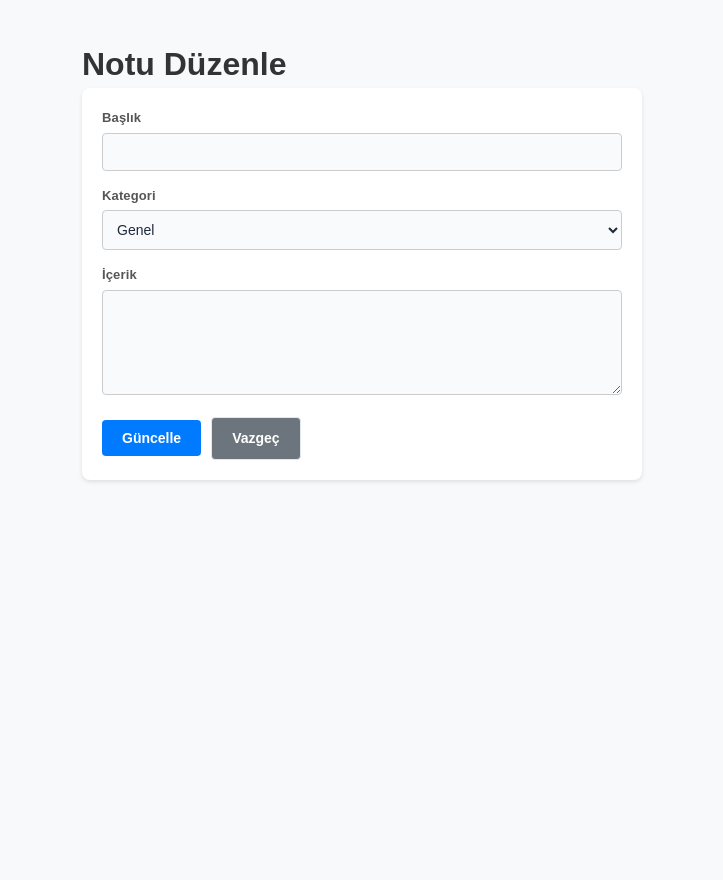
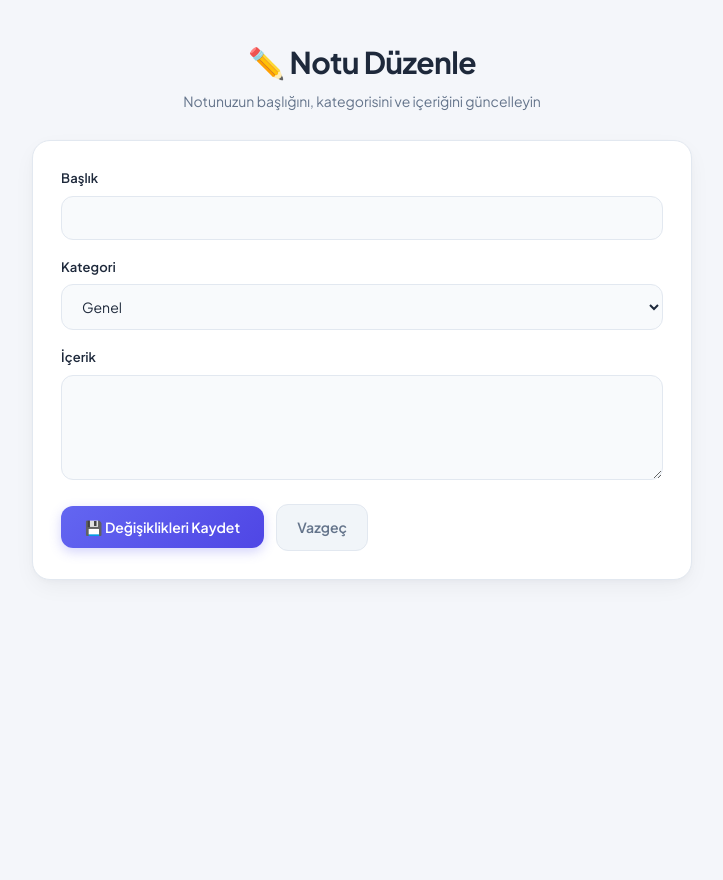
Before and after one commit to yunusemrekr/NotUygulamasi, a Flask app: template templates/duzenle.html in a window 1280 px wide. Shown: the whole page, without its empty margins (278-1001 px from the left). After the commit the page ends 581 px from the top, so only its background shows below. Run offline with Flask 3, Linux system fonts and the light colour scheme; the template is opened without the code that fills it, so the values that code supplies are empty.

Commit message:
Gereksiz kod fazlalığı kaldırıldı

```diff
--- a/app.py
+++ b/app.py
@@ -12,20 +12,14 @@ def get_db_connection():
 def init_db():
     conn = get_db_connection()
     conn.execute('''
-            CREATE TABLE IF NOT EXISTS Notlar (
-                id INTEGER PRIMARY KEY AUTOINCREMENT,
-                baslik TEXT NOT NULL,
-                icerik TEXT NOT NULL,
-                tarih TIMESTAMP DEFAULT CURRENT_TIMESTAMP,
-                kategori TEXT DEFAULT 'Genel'
-            )
-        ''')
-    # Var olan veritabanında 'kategori' sütunu yoksa ekle (Migration)
-    cursor = conn.cursor()
-    cursor.execute("PRAGMA table_info(Notlar)")
-    sutunlar = [kolon[1] for kolon in cursor.fetchall()]
-    if 'kategori' not in sutunlar:
-        conn.execute("ALTER TABLE Notlar ADD COLUMN kategori TEXT DEFAULT 'Genel'")
+        CREATE TABLE IF NOT EXISTS Notlar (
+            id INTEGER PRIMARY KEY AUTOINCREMENT,
+            baslik TEXT NOT NULL,
+            icerik TEXT NOT NULL,
+            tarih TIMESTAMP DEFAULT CURRENT_TIMESTAMP,
+            kategori TEXT DEFAULT 'Genel'
+        )
+    ''')
     conn.commit()
     conn.close()
 
--- a/templates/duzenle.html
+++ b/templates/duzenle.html
@@ -5,81 +5,17 @@
     <meta name="viewport" content="width=device-width, initial-scale=1.0">
     <title>Notu Düzenle - Not Uygulaması</title>
     <link rel="stylesheet" href="{{ url_for('static', filename='style.css') }}">
-    <style>
-        body {
-            font-family: Arial, sans-serif;
-            max-width: 600px;
-            margin: 40px auto;
-            padding: 0 20px;
-            background-color: #f7f9fa;
-        }
-        h1 {
-            color: #333;
-        }
-        form {
-            background: #fff;
-            padding: 20px;
-            border-radius: 8px;
-            box-shadow: 0 2px 4px rgba(0,0,0,0.1);
-            margin-bottom: 30px;
-        }
-        .form-group {
-            margin-bottom: 15px;
-        }
-        label {
-            display: block;
-            margin-bottom: 5px;
-            font-weight: bold;
-            color: #555;
-        }
-        input[type="text"], select, textarea {
-            width: 100%;
-            padding: 10px;
-            border: 1px solid #ccc;
-            border-radius: 4px;
-            box-sizing: border-box;
-            font-size: 14px;
-        }
-        textarea {
-            resize: vertical;
-            height: 100px;
-        }
-        .btn-group {
-            display: flex;
-            gap: 10px;
-            align-items: center;
-        }
-        button {
-            background-color: #007bff;
-            color: white;
-            border: none;
-            padding: 10px 20px;
-            font-size: 14px;
-            border-radius: 4px;
-            cursor: pointer;
-        }
-        button:hover {
-            background-color: #0056b3;
-        }
-        .btn-vazgec {
-            display: inline-block;
-            background-color: #6c757d;
-            color: white;
-            text-decoration: none;
-            padding: 10px 20px;
-            font-size: 14px;
-            border-radius: 4px;
-        }
-        .btn-vazgec:hover {
-            background-color: #5a6268;
-        }
-    </style>
 </head>
 <body>
-    <h1>Notu Düzenle</h1>
+    <div class="app-container">
+        <!-- Başlık Alanı -->
+        <header class="app-header">
+            <h1>✏️ Notu Düzenle</h1>
+            <p class="subtitle">Notunuzun başlığını, kategorisini ve içeriğini güncelleyin</p>
+        </header>
 
         <!-- Not Düzenleme Formu -->
-    <form action="/duzenle/{{ kayit['id'] }}" method="POST">
+        <form action="/duzenle/{{ kayit['id'] }}" method="POST" class="form-kart">
             <div class="form-group">
                 <label for="baslik">Başlık</label>
                 <input type="text" id="baslik" name="baslik" value="{{ kayit['baslik'] }}" required>
@@ -99,9 +35,10 @@
                 <textarea id="icerik" name="icerik" required>{{ kayit['icerik'] }}</textarea>
             </div>
             <div class="btn-group">
-            <button type="submit">Güncelle</button>
+                <button type="submit" class="btn-kaydet">💾 Değişiklikleri Kaydet</button>
                 <a href="/" class="btn-vazgec">Vazgeç</a>
             </div>
         </form>
+    </div>
 </body>
 </html>
```
Lines whose indentation alone changed are shown as unchanged.
